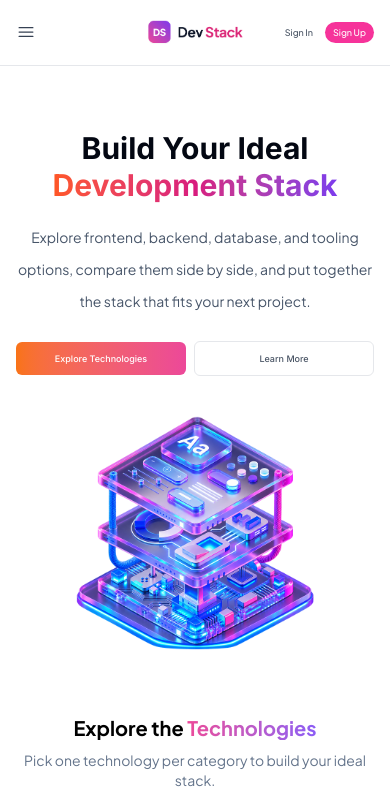
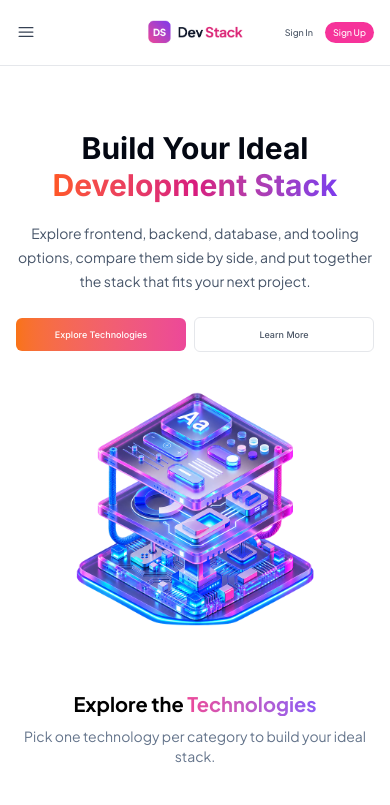
Before and after one commit to muhammadhafijur/devstack, a React (Vite) app: page / in a window 390 px wide. Shown: the top 805 px of the page. Built offline with nearby package versions, Linux system fonts and the light colour scheme.

Commit message:
:art: styles: Update styles on hero

```diff
--- a/src/components/Hero.tsx
+++ b/src/components/Hero.tsx
@@ -14,7 +14,7 @@ export default function Hero() {
               </span>
             </h1>
 
-            <p className="mt-4 max-w-md text-sm md:text-lg font-jakarta leading-8 text-[#475569] text-center md:text-start">
+            <p className="mt-4 max-w-md text-sm md:text-lg font-jakarta leading-6 md:leading-8 text-[#475569] text-center md:text-start">
               Explore frontend, backend, database, and tooling options, compare
               them side by side, and put together the stack that fits your next
               project.
```
